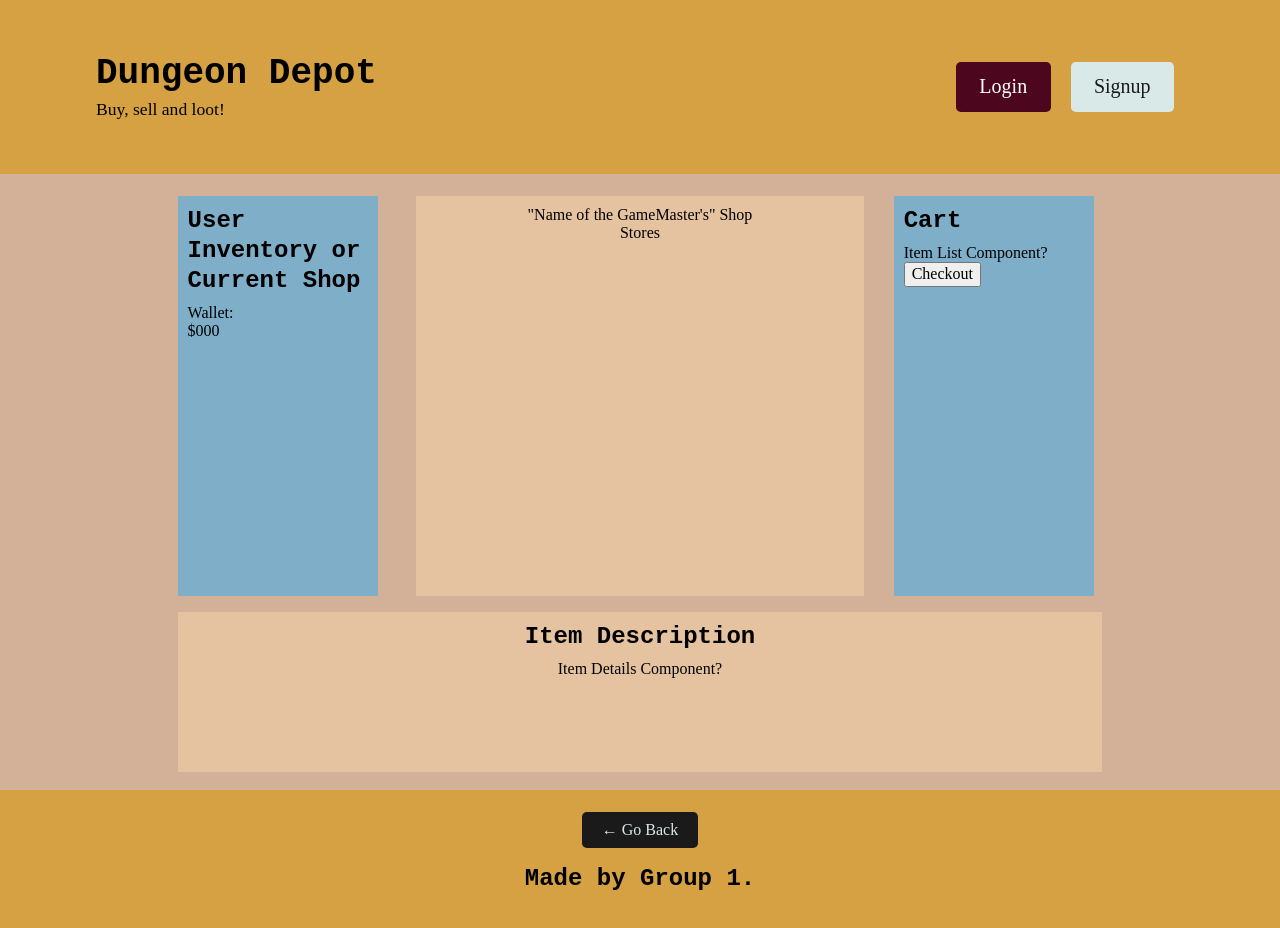
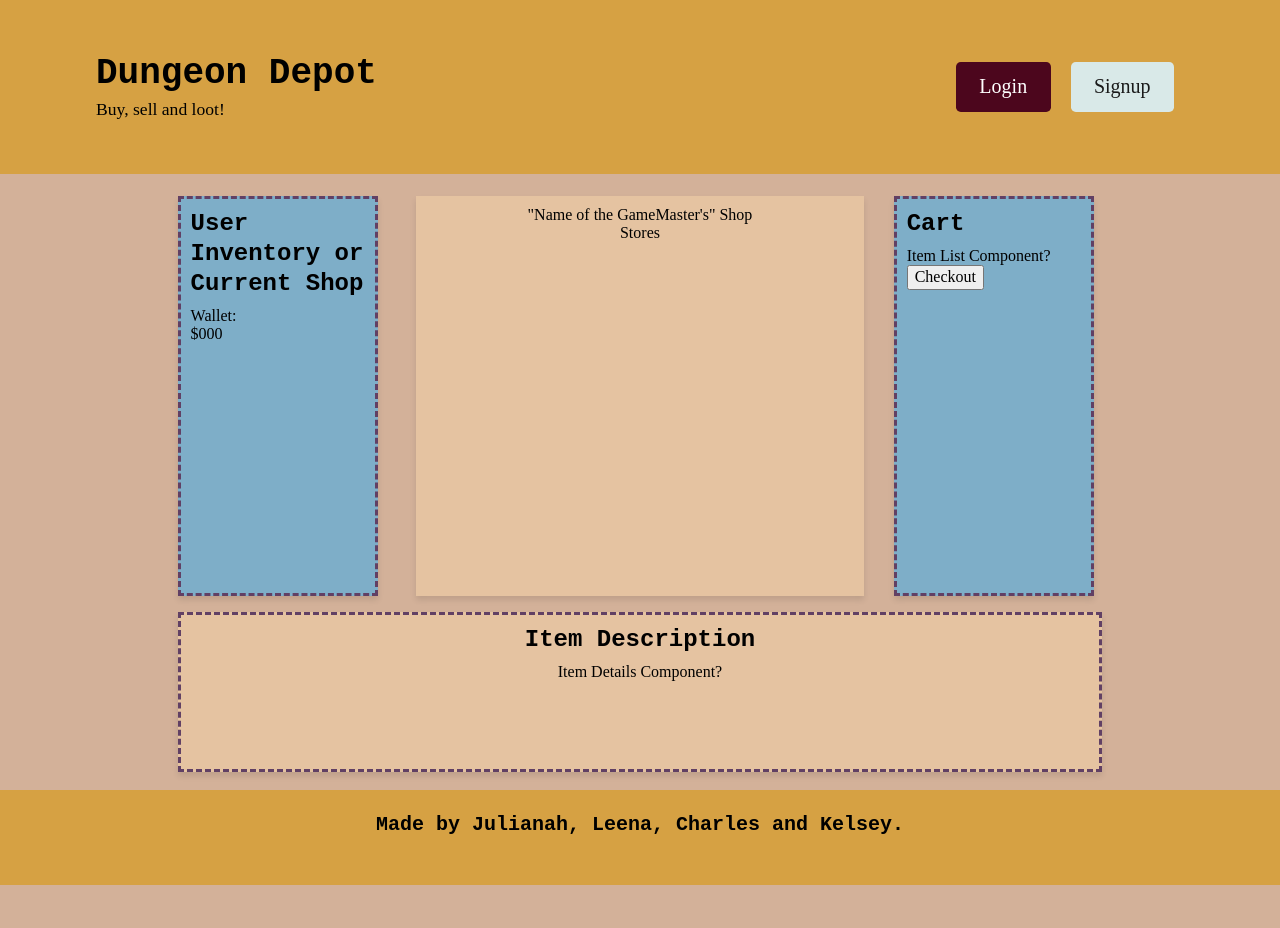
Before and after one commit to LeenaCruz/DungeonDepot, a React (Vite) app in the folder client/: page /me in a window 1280 px wide. Shown: the top 928 px of the page. After the commit the page ends 885 px from the top, so only its background shows below. Built offline with nearby package versions, Linux system fonts and the light colour scheme.

Commit message:
CSS style for dashboard

```diff
--- a/client/src/components/Footer/index.jsx
+++ b/client/src/components/Footer/index.jsx
@@ -1,22 +1,22 @@
 import { useLocation, useNavigate } from 'react-router-dom';
 
 const Footer = () => {
-  const location = useLocation();
-  const navigate = useNavigate();
+  // const location = useLocation();
+  // const navigate = useNavigate();
   return (
     <footer className="w-100 mt-auto bg-primary p-4">
       <div className="container text-center mb-5">
-        {location.pathname !== '/' && (
+        {/* {location.pathname !== '/' && (
           <button
             className="btn btn-dark mb-3"
             onClick={() => navigate(-1)}
           >
             &larr; Go Back
           </button>
-        )}
-        <h4>
-          Made by Group 1.
-        </h4>
+        )} */}
+        <h5>
+          Made by Julianah, Leena, Charles and Kelsey.
+        </h5>
       </div>
     </footer>
   );
--- a/client/src/components/LandingPageForm/index.jsx
+++ b/client/src/components/LandingPageForm/index.jsx
@@ -1,7 +1,7 @@
 import { useState } from 'react';
 import { Link } from 'react-router-dom';
 import { useMutation } from '@apollo/client';
-import kingDice from '../../assets/kingDice.jpeg'
+import kingDice from '../../assets/kingDice.png'
 
 import { ADD_THOUGHT } from '../../utils/mutations';
 import { QUERY_THOUGHTS, QUERY_ME } from '../../utils/queries';
--- a/client/src/index.css
+++ b/client/src/index.css
@@ -440,6 +440,7 @@ button {
 footer {
   background-color: #736F4E;
   color: aliceblue;
+  text-align: center;
 }
 
 a {
@@ -1418,6 +1419,8 @@ label form [type='radio'] {
   height: 50vh;
   width: 25vh;
   padding: 10px;
+  border: 3px dashed var(--secondary-button);
+  box-shadow: 0 4px 6px rgba(0, 0, 0, 0.1);
 }
 
 .contentBox {
@@ -1426,6 +1429,8 @@ label form [type='radio'] {
  height: 50vh;
  text-align: center;
  padding: 10px;
+ /* border: 3px dashed var(--button-color); */
+ box-shadow: 0 4px 6px rgba(0, 0, 0, 0.1);
 }
 
 .itemDescription {
@@ -1435,7 +1440,8 @@ label form [type='radio'] {
   height: 20vh;
   margin-bottom: 18px;
   padding:10px;
-
+  border: 3px dashed var(--secondary-button);
+  box-shadow: 0 4px 6px rgba(0, 0, 0, 0.1);
 }
 
 
@@ -1875,6 +1881,6 @@ label form [type='radio'] {
 
   .card-bord {
     margin-top: 10px;
-    border: ;
-  }
-}
+    /* border: ; */
+  }
+}
```
Also changed, not shown: client/src/assets/kingDice.jpeg (deleted), client/src/assets/kingDice.png (added).
